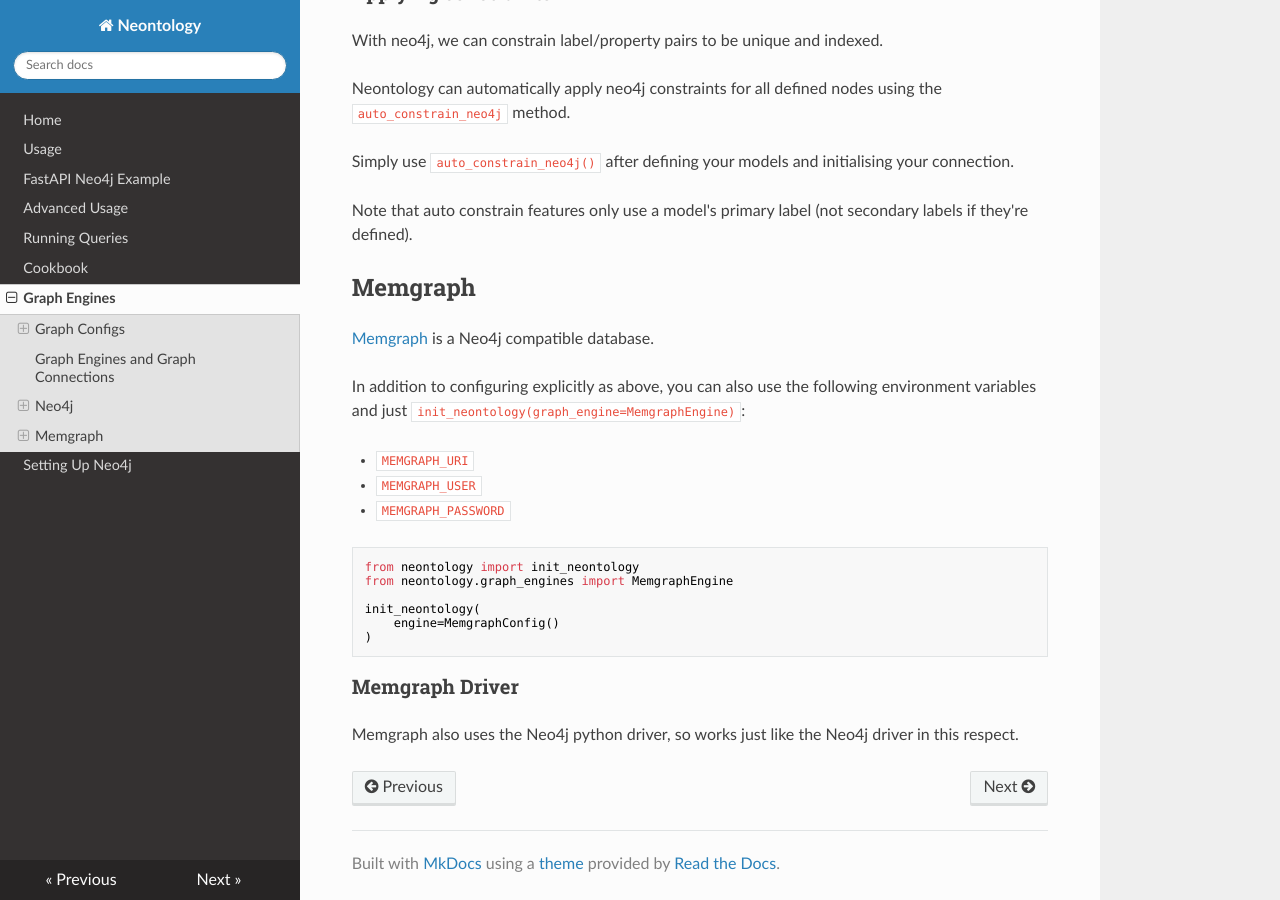
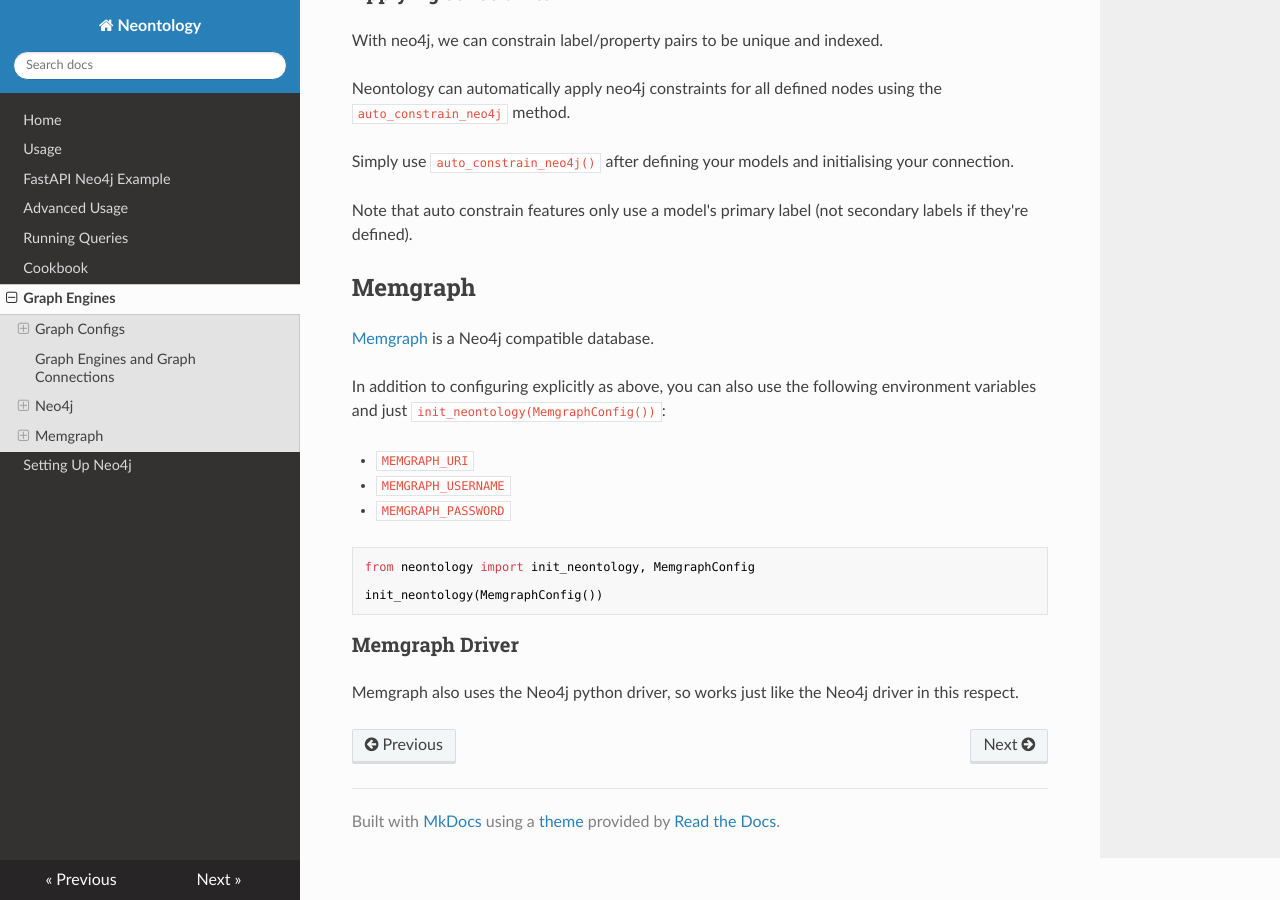
Before and after one commit to ontolocy/neontology, an MkDocs documentation site: the page built from docs/graph-engines.md, in a window 1280 px wide and 900 px high, scrolled down 3020 px. Built offline with MkDocs 1.6.1, drawn with Linux system fonts in a browser that asks for light colours; nearby versions of some CDN libraries.

Commit message:
dev environment setup and docs fixes
- add docker-compose services for memgraph alongside neo4j, and track the
  compose file (ignore only docker-compose.override.yml for local tweaks)
- guard compose env vars so a missing .env fails loudly rather than starting
  memgraph without authentication
- add .env.example covering app, test and container-startup variables
- align the local and CI neo4j image on 2026-community
- document that `uv sync --all-extras` is mandatory: conftest imports
  NetworkxConfig unconditionally so the suite cannot collect without it
- fix MEMGRAPH_USER -> MEMGRAPH_USERNAME in the graph engines doc
- fix Memgraph examples: invalid dict syntax in the README, and a
  non-existent `init_neontology(engine=...)` signature in the docs which
  silently fell back to a Neo4j connection
- add CLAUDE.md guidance for working in this repo

Co-Authored-By: Claude Opus 5 <noreply@anthropic.com>

````diff
--- a/docs/graph-engines.md
+++ b/docs/graph-engines.md
@@ -137,19 +137,16 @@ Note that auto constrain features only use a model's primary label (not secondar
 
 [Memgraph](https://memgraph.com/) is a Neo4j compatible database.
 
-In addition to configuring explicitly as above, you can also use the following environment variables and just `init_neontology(graph_engine=MemgraphEngine)`:
+In addition to configuring explicitly as above, you can also use the following environment variables and just `init_neontology(MemgraphConfig())`:
 
 * `MEMGRAPH_URI`
-* `MEMGRAPH_USER`
+* `MEMGRAPH_USERNAME`
 * `MEMGRAPH_PASSWORD`
 
 ```python
-from neontology import init_neontology
-from neontology.graph_engines import MemgraphEngine
+from neontology import init_neontology, MemgraphConfig
 
-init_neontology(
-    engine=MemgraphConfig()
-)
+init_neontology(MemgraphConfig())
 ```
 
 ### Memgraph Driver
--- a/pyproject.toml
+++ b/pyproject.toml
@@ -4,22 +4,22 @@ build-backend = "setuptools.build_meta"
 
 [project]
 name = "neontology"
-version = "2.2.2"
+version = "3.0.0"
 authors = [
     {name = "Ontolocy"},
 ]
 description = "A Python package for modelling data in a Neo4j graph database with Pydantic and Pandas."
 readme = "README.md"
 license = "MIT"
-requires-python = ">=3.9"
+requires-python = ">=3.10"
 classifiers = [
     "Programming Language :: Python :: 3",
     "Programming Language :: Python :: 3 :: Only",
-    "Programming Language :: Python :: 3.9",
     "Programming Language :: Python :: 3.10",
     "Programming Language :: Python :: 3.11",
     "Programming Language :: Python :: 3.12",
     "Programming Language :: Python :: 3.13",
+    "Programming Language :: Python :: 3.14",
     "Operating System :: OS Independent",
     "Intended Audience :: Developers",
     "Topic :: Software Development :: Libraries :: Python Modules",
````
Also changed, not shown: CLAUDE.md (+5 -3 lines), README.md (+4 -5 lines), docker-compose.yml (added, +73 -0 lines), docs/.development.md (+4 -2 lines), 5 other files.
